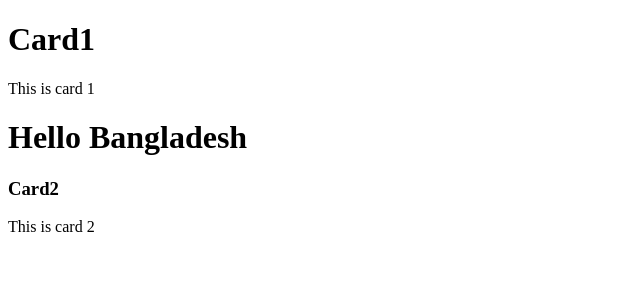
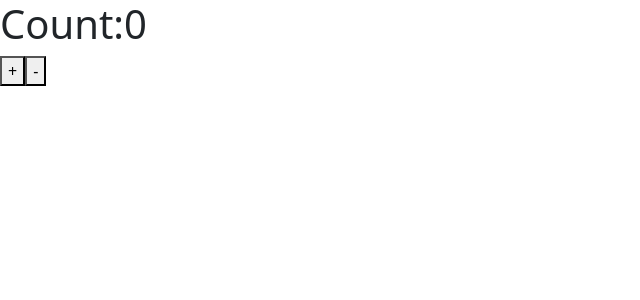
Before and after one commit to wdridoy11/my-beginner-level-react.js-project, a React (Create React App) app: page / in a window 1280 px wide. Shown: the top 300 px of the page, without its empty margins (0-640 px from the left). Built offline with nearby package versions, Linux system fonts and the light colour scheme.

Commit message:
create state

```diff
--- a/package.json
+++ b/package.json
@@ -6,7 +6,9 @@
     "@testing-library/jest-dom": "^5.16.5",
     "@testing-library/react": "^13.4.0",
     "@testing-library/user-event": "^13.5.0",
+    "bootstrap": "^5.2.3",
     "react": "^18.2.0",
+    "react-bootstrap": "^2.7.0",
     "react-dom": "^18.2.0",
     "react-scripts": "5.0.1",
     "uuid": "^9.0.0",
--- a/src/App.css
+++ /dev/null
@@ -1,39 +0,0 @@
-#card {
-   display: flex;
-   flex-wrap: wrap;
-}
-
-.card {
-   background: #fff;
-   border: 1px solid #ddd;
-   width: 400px;
-   margin: 15px;
-}
-
-.card-img {
-   max-width: 100%;
-   height: 400px;
-   object-fit: cover;
-}
-
-.card-title {
-   font-size: 35px;
-
-}
-
-.card-description {
-   font-size: 20px;
-}
-
-.card-date {
-   font-size: 20px;
-}
-
-.card-btn {
-   padding: 10px 20px;
-   border: none;
-   background: orange;
-   color: #fff;
-   font-size: 20px;
-
-}
--- a/src/App.js
+++ b/src/App.js
@@ -1,19 +1,14 @@
 import React from 'react'
-import { v4 as uuidv4 } from 'uuid';
-import Card from './card'
-import Data from './data.json';
-import Card1 from './card1'
-import Card2 from './card2'
-import style from './app.css'
-
+import 'bootstrap/dist/css/bootstrap.min.css';
+import ReactBootstrap from './components/react_bootstrap/react_bootstrap'
+import RState from './components/Router_State/app'
 
 const app = () => {
    return (
       <div>
-         <Card1 name="Card1" description="This is card 1" />
-         <Card2 name="Card2" description="This is card 2" />
+         <RState />
       </div>
    )
 }
 
-export default app
+export default app;
--- a/src/card.js
+++ /dev/null
@@ -1,14 +0,0 @@
-import React from 'react'
-
-const card = (props) => {
-   let { img, title, description } = props;
-   return (
-      <div className='card'>
-         <img className='card-img' src={img} alt="" />
-         <h3 className='card-title'>{title}</h3>
-         <p className='card-description'>{description}</p>
-      </div>
-   )
-}
-
-export default card
--- a/src/card1.js
+++ /dev/null
@@ -1,13 +0,0 @@
-import React from 'react'
-
-const card1 = (props) => {
-   let { name, description } = props;
-   return (
-      <div>
-         <h1>{name}</h1>
-         <p>{description}</p>
-      </div>
-   )
-}
-
-export default card1
--- a/src/card2.js
+++ /dev/null
@@ -1,14 +0,0 @@
-import React, { Component } from "react";
-class Card2 extends Component {
-   render() {
-      let { name, description } = this.props;
-      return (
-         <div>
-            <h1>Hello Bangladesh</h1>
-            <h3> {name}</h3>
-            <p>{description}</p>
-         </div>
-      )
-   }
-}
-export default Card2;
--- /dev/null
+++ b/src/components/Router_State/app.js
@@ -0,0 +1,32 @@
+import React, { Component } from 'react'
+
+export default class app extends Component {
+   constructor(props) {
+      super(props)
+
+      this.state = {
+         count: 0
+      }
+   }
+   handleIncrement = () => {
+      this.setState({
+         count: this.state.count + 1
+      })
+   }
+   handleDecrement = () => {
+      this.setState({
+         count: this.state.count - 1
+      })
+   }
+
+   render() {
+      const { count } = this.state;
+      return (
+         <div>
+            <h1>Count:{count}</h1>
+            <button onClick={this.handleIncrement}>+</button>
+            <button onClick={this.handleDecrement}>-</button>
+         </div>
+      )
+   }
+}
--- /dev/null
+++ b/src/components/react_bootstrap/react_bootstrap.js
@@ -0,0 +1,26 @@
+import React from 'react'
+import Accordion from 'react-bootstrap/Accordion';
+
+const react_bootstrap = () => {
+   return (
+      <div>
+         <Accordion defaultActiveKey="0">
+            <Accordion.Item eventKey='0'>
+               <Accordion.Header>How to learn HTML</Accordion.Header>
+               <Accordion.Body>Can you send me proper information</Accordion.Body>
+            </Accordion.Item>
+            <Accordion.Item eventKey='1'>
+               <Accordion.Header>How to learn HTML</Accordion.Header>
+               <Accordion.Body>Can you send me proper information</Accordion.Body>
+            </Accordion.Item>
+            <Accordion.Item eventKey='2'>
+               <Accordion.Header>How to learn HTML</Accordion.Header>
+               <Accordion.Body>Can you send me proper information</Accordion.Body>
+            </Accordion.Item>
+         </Accordion>
+
+      </div>
+   )
+}
+
+export default react_bootstrap
--- a/src/data.json
+++ /dev/null
@@ -1,52 +0,0 @@
-[
-   {
-      "img": "https://cdn.pixabay.com/photo/2016/09/24/12/34/soup-vietnam-1691610_960_720.jpg",
-      "title": "Beautiful Place",
-      "description": "I will go to Travel"
-   },
-   {
-      "img": "https://cdn.pixabay.com/photo/2022/07/16/15/34/kid-7325370_960_720.jpg",
-      "title": "Beautiful Place",
-      "description": "I will go to Travel"
-   },
-   {
-      "img": "https://cdn.pixabay.com/photo/2022/04/15/06/32/river-7133713_960_720.jpg",
-      "title": "Beautiful Place",
-      "description": "I will go to Travel"
-   },
-   {
-      "img": "https://cdn.pixabay.com/photo/2021/12/19/14/36/bird-6881277_960_720.jpg",
-      "title": "Beautiful Place",
-      "description": "I will go to Travel"
-   },
-   {
-      "img": "https://cdn.pixabay.com/photo/2022/07/06/05/28/girl-7304385_960_720.jpg",
-      "title": "Beautiful Place",
-      "description": "I will go to Travel"
-   },
-   {
-      "img": "https://cdn.pixabay.com/photo/2020/01/30/12/27/st-petersburg-4805295_960_720.jpg",
-      "title": "Beautiful Place",
-      "description": "I will go to Travel"
-   },
-   {
-      "img": "https://cdn.pixabay.com/photo/2021/03/21/16/15/flower-6112467_960_720.jpg",
-      "title": "Beautiful Place",
-      "description": "I will go to Travel"
-   },
-   {
-      "img": "https://cdn.pixabay.com/photo/2016/08/10/12/44/zakynthos-1583127_960_720.jpg",
-      "title": "Beautiful Place",
-      "description": "I will go to Travel"
-   },
-   {
-      "img": "https://cdn.pixabay.com/photo/2020/03/26/10/58/norway-4970081_960_720.jpg",
-      "title": "Beautiful Place",
-      "description": "I will go to Travel"
-   },
-   {
-      "img": "https://cdn.pixabay.com/photo/2020/06/05/21/09/cultural-tourism-5264542_960_720.jpg",
-      "title": "Beautiful Place",
-      "description": "I will go to Travel"
-   }
-]
```
Also changed, not shown: 1 other file (tests, documents, lock files or other folders).
